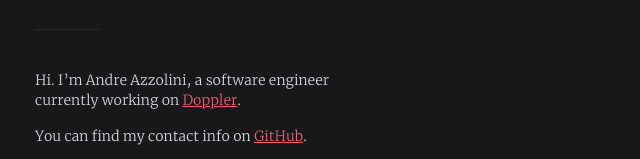
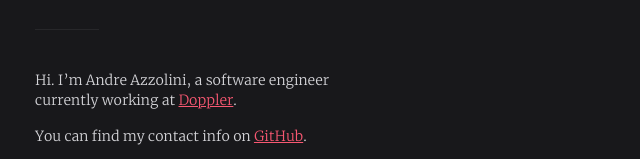
Before and after one commit to apazzolini/azzolini.io, an Astro site: page / in a window 1280 px wide. Shown: the part 763-922 px from the top of the page, 61-701 px from the left. Built offline with nearby package versions, Linux system fonts and the light colour scheme; Astro itself is replaced by a stand-in of ours; some packages are replaced by stand-ins of ours.

Commit message:
NPM Audit fix / wording

```diff
--- a/src/content/snippets/about.md
+++ b/src/content/snippets/about.md
@@ -1,4 +1,4 @@
 Hi. I'm Andre Azzolini, a software engineer currently
-working on [Doppler](https://doppler.com).
+working at [Doppler](https://doppler.com).
 
 You can find my contact info on [GitHub](https://github.com/apazzolini).
```
Also changed, not shown: 1 other file.
